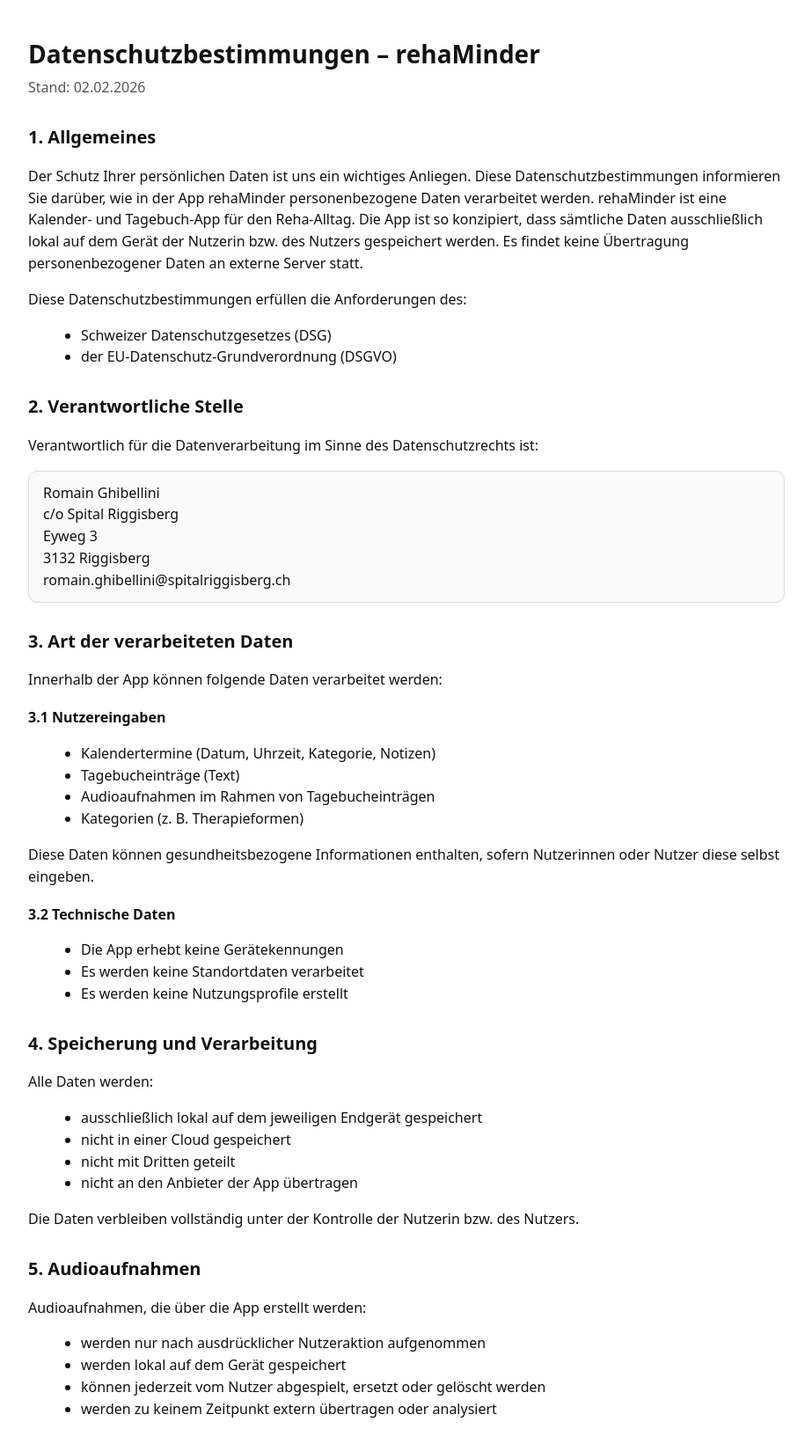
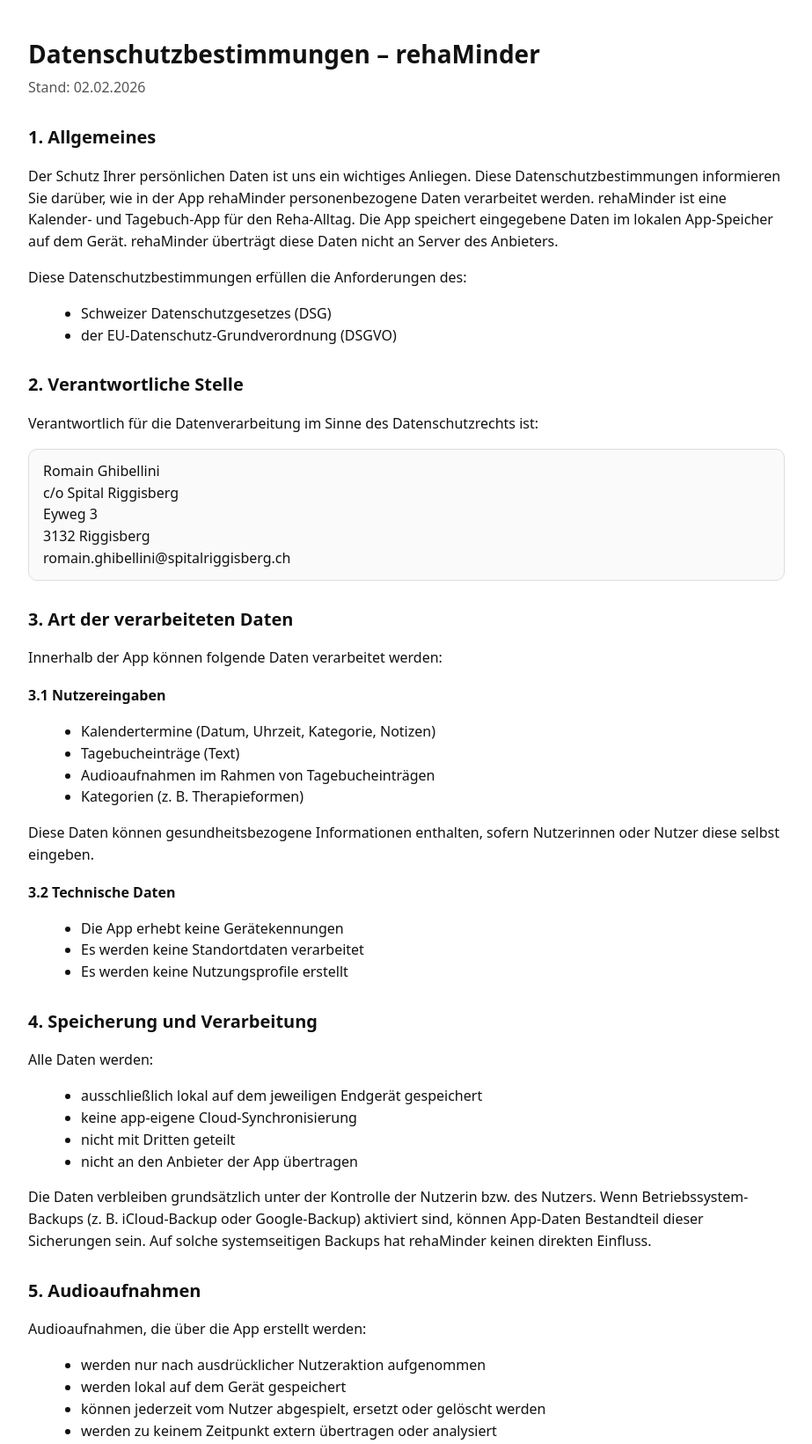
Before and after one commit to rghibellini/rehaminder, a plain HTML site: page index.html in a window 1280 px wide. Shown: the top 1641 px of the page at 88% size, without its empty margins (178-1101 px from the left). Drawn offline with Linux system fonts and the light colour scheme.

Commit message:
Describe your changes

```diff
--- a/index.html
+++ b/index.html
@@ -1,5 +1,6 @@
 <!doctype html>
 <html lang="de">
+
 <head>
   <meta charset="utf-8" />
   <meta name="viewport" content="width=device-width, initial-scale=1" />
@@ -8,6 +9,7 @@
     :root {
       color-scheme: light;
     }
+
     body {
       font-family: "Noto Sans", "Segoe UI", Tahoma, Arial, sans-serif;
       line-height: 1.55;
@@ -17,26 +19,32 @@
       color: #111;
       background: #fff;
     }
+
     h1 {
       font-size: 28px;
       margin-bottom: 4px;
     }
+
     .meta {
       color: #555;
       margin-top: 0;
       margin-bottom: 24px;
     }
+
     h2 {
       margin-top: 28px;
       font-size: 20px;
     }
+
     h3 {
       margin-top: 18px;
       font-size: 16px;
     }
+
     ul {
       margin: 8px 0 16px 20px;
     }
+
     .card {
       border: 1px solid #ddd;
       border-radius: 10px;
@@ -44,12 +52,14 @@
       background: #fafafa;
       margin: 10px 0 16px;
     }
+
     address {
       font-style: normal;
       margin: 0;
     }
   </style>
 </head>
+
 <body>
   <h1>Datenschutzbestimmungen – rehaMinder</h1>
   <p class="meta">Stand: 02.02.2026</p>
@@ -58,9 +68,9 @@
   <p>
     Der Schutz Ihrer persönlichen Daten ist uns ein wichtiges Anliegen. Diese Datenschutzbestimmungen
     informieren Sie darüber, wie in der App rehaMinder personenbezogene Daten verarbeitet werden.
-      rehaMinder ist eine Kalender- und Tagebuch-App für den Reha-Alltag. Die App ist so konzipiert, dass
-      sämtliche Daten ausschließlich lokal auf dem Gerät der Nutzerin bzw. des Nutzers gespeichert werden.
-      Es findet keine Übertragung personenbezogener Daten an externe Server statt.
+    rehaMinder ist eine Kalender- und Tagebuch-App für den Reha-Alltag. Die App speichert eingegebene
+    Daten im lokalen App-Speicher auf dem Gerät. rehaMinder überträgt diese Daten nicht an Server des
+    Anbieters.
   </p>
   <p>Diese Datenschutzbestimmungen erfüllen die Anforderungen des:</p>
   <ul>
@@ -104,11 +114,15 @@
   <p>Alle Daten werden:</p>
   <ul>
     <li>ausschließlich lokal auf dem jeweiligen Endgerät gespeichert</li>
-      <li>nicht in einer Cloud gespeichert</li>
+    <li>keine app-eigene Cloud-Synchronisierung</li>
     <li>nicht mit Dritten geteilt</li>
     <li>nicht an den Anbieter der App übertragen</li>
   </ul>
-    <p>Die Daten verbleiben vollständig unter der Kontrolle der Nutzerin bzw. des Nutzers.</p>
+  <p>
+    Die Daten verbleiben grundsätzlich unter der Kontrolle der Nutzerin bzw. des Nutzers.
+    Wenn Betriebssystem-Backups (z. B. iCloud-Backup oder Google-Backup) aktiviert sind, können App-Daten
+    Bestandteil dieser Sicherungen sein. Auf solche systemseitigen Backups hat rehaMinder keinen direkten Einfluss.
+  </p>
 
   <h2>5. Audioaufnahmen</h2>
   <p>Audioaufnahmen, die über die App erstellt werden:</p>
@@ -170,13 +184,13 @@
   <p>rehaMinder wurde mit dem Ziel entwickelt, unnötige Datenverarbeitung zu vermeiden.</p>
   <ul>
     <li>Es werden nur die Daten gespeichert, die der Nutzer aktiv eingibt</li>
-      <li>Keine externe Speicherung</li>
+    <li>Kein app-eigener externer Datenspeicher</li>
     <li>Kein automatischer Datenaustausch</li>
     <li>Keine Hintergrundübertragungen</li>
   </ul>
   <p>
     Die Sicherheit der Daten hängt auch von der Sicherheit des verwendeten Endgeräts ab (z. B. Gerätesperre,
-      Passwort).
+    Passwort). Die App verwendet derzeit keine zusätzliche Ende-zu-Ende-Verschlüsselung für lokal gespeicherte Inhalte.
   </p>
 
   <h2>11. Aufbewahrungsdauer</h2>
@@ -185,7 +199,10 @@
     <li>die Nutzerin bzw. der Nutzer sie löscht oder</li>
     <li>die App vom Gerät entfernt wird</li>
   </ul>
-    <p>Es gibt keine serverseitige Aufbewahrung und keine Sicherungskopien durch den Anbieter.</p>
+  <p>
+    Es gibt keine serverseitige Aufbewahrung durch den Anbieter. Sicherungskopien können jedoch durch aktivierte
+    Geräte-Backups (z. B. iCloud oder Google) entstehen.
+  </p>
 
   <h2>12. Änderungen der Datenschutzbestimmungen</h2>
   <p>
@@ -200,4 +217,5 @@
     <address>romain.ghibellini@spitalriggisberg.ch</address>
   </div>
 </body>
+
 </html>
```
Lines whose indentation alone changed are shown as unchanged.
